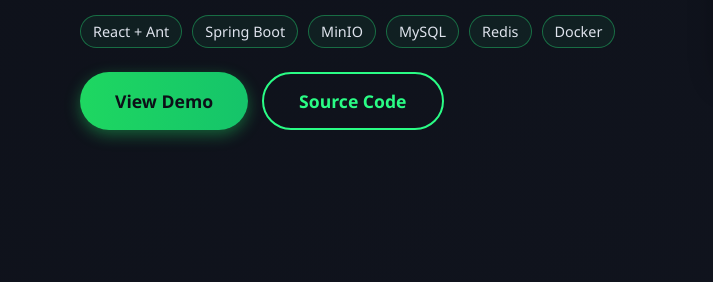
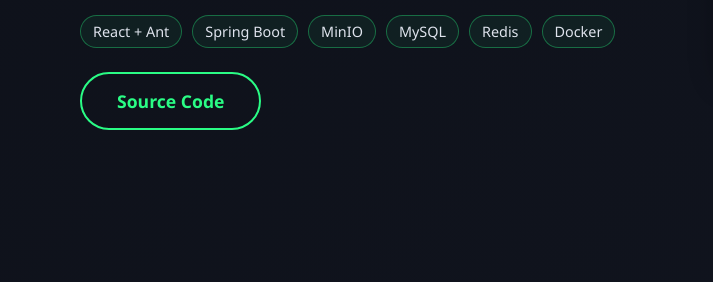
Before and after one commit to PhanVanDiej/Porfolio, a website: page index.html in a window 1280 px wide. Shown: the part 1941-2223 px from the top of the page, 0-713 px from the left. Drawn offline with Linux system fonts and the light colour scheme; grey boxes are pictures that could not be loaded; animation ran at ten frames a second.

Commit message:
remove: demo button

```diff
--- a/index.html
+++ b/index.html
@@ -182,7 +182,6 @@
                 </div>
 
                 <div class="project-cta">
-                    <a href="#" class="btn btn-primary">View Demo</a>
                     <a href="https://github.com/PhanVanDiej/BE-VocaLearn-website" target="_blank"
                         rel="noopener noreferrer" class="btn btn-secondary">Source Code</a>
                 </div>
```
